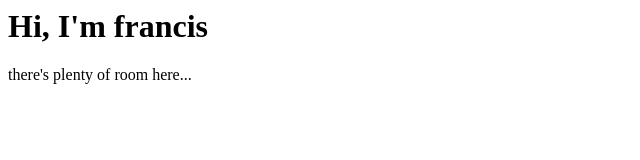
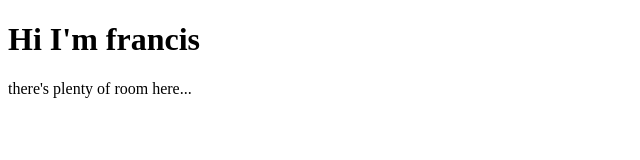
Before and after one commit to FranciscoCasado/francis.sh, a plain HTML site: page index.html in a window 1280 px wide. Shown: the whole page, without its empty margins (0-640 px from the left). Drawn offline with Linux system fonts and the light colour scheme.

Commit message:
update index.html

```diff
--- a/index.html
+++ b/index.html
@@ -1,2 +1,12 @@
-<h1>Hi, I'm francis</h1>
-<p>there's plenty of room here...</p>
+<!DOCTYPE html>
+<html lang="en">
+<head>
+    <meta charset="UTF-8">
+    <meta name="viewport" content="width=device-width, initial-scale=1.0">
+    <title>Hi I'm francis</title>
+</head>
+<body>
+    <h1>Hi I'm francis</h1>
+    <p>there's plenty of room here...</p>
+</body>
+</html>
```
